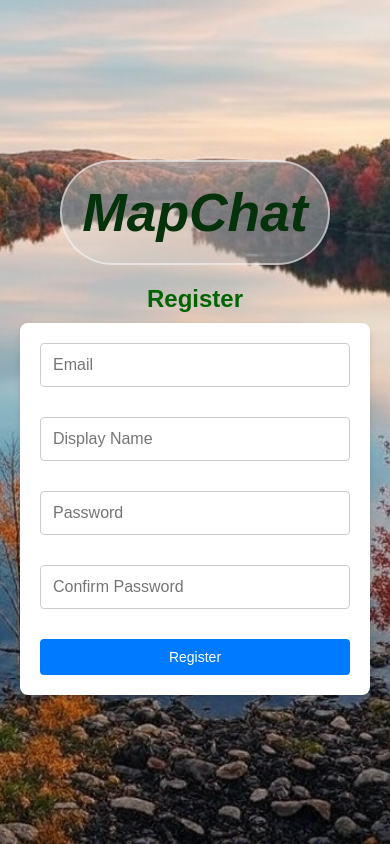
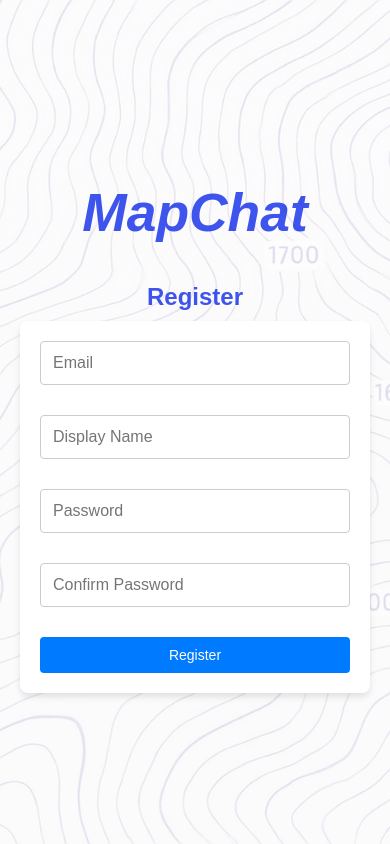
Before and after one commit to sealscott/MapChart, a PHP site: page /src/Pages/register-page.php in a window 390 px wide. Run offline with PHP 8.4, Linux system fonts and the light colour scheme.

Commit message:
Fixed register CSS for phone and desktop

```diff
--- a/src/CSS/register.css
+++ b/src/CSS/register.css
@@ -8,7 +8,7 @@
 
 /* Body Styling */
 body {
-    background-image: url('/src/Icons/background2.jpg'); /* Set the background image */
+    background-image: url('/src/Icons/newBack.png'); /* Set the background image */
     background-size: cover; /* Cover the entire body */
     background-position: center; /* Center the image */
     background-repeat: no-repeat; /* Prevent the image from repeating */
@@ -34,16 +34,7 @@ p{
     text-align: center;
     font-style: italic;
     font-weight: bold;
-    color: rgb(5, 49, 11);
-    border: 1px solid rgba(4, 34, 231, 0);
-    border-radius: 9ch;
-    width: 700px;
-    height: 140px;
-    margin-top: -60px;
-    -webkit-backdrop-filter: blur(10px);
-    backdrop-filter: blur(100px);
-    background-color: rgba(255, 255, 255, 0.3); /* Optional: Add a semi-transparent background color */
-    border: 2px solid rgba(255, 255, 255, 0.5); /* Optional: Add a semi-transparent border */
+    color: rgba(4, 34, 231, 0.769);
 }
 
 header {
@@ -56,7 +47,7 @@ h1 {
 }
 
 h2 {
-    color: darkgreen;
+    color: rgba(4, 34, 231, 0.769);
 
 }
 
```
